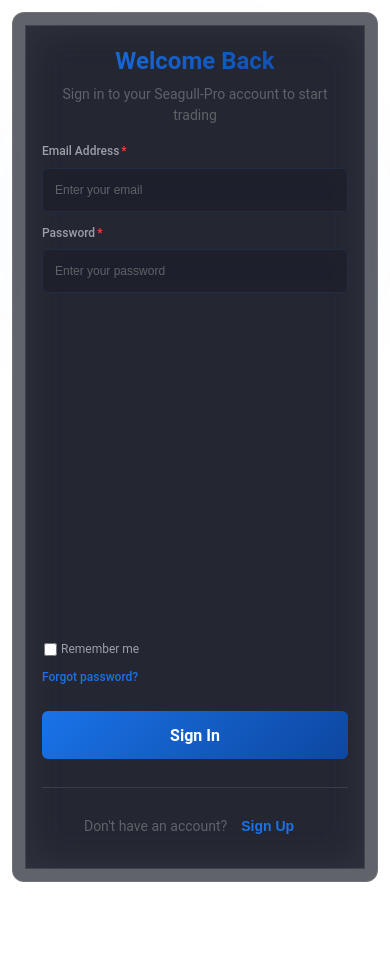
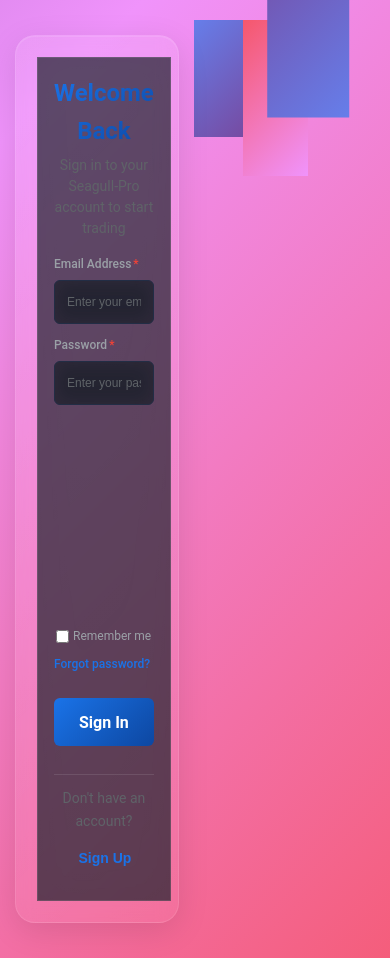
Before and after one commit to JumaAlpha/Seagull-pro, a React (Vite) app: page /login in a window 390 px wide. Before the commit the page ends 894 px from the top, so only its background shows below. Built offline with nearby package versions, Linux system fonts and the light colour scheme; no server answers.

Commit message:
Optimize Login Page CSS for performance and responsiveness
Optimized CSS for the Login Page with improved performance and responsiveness. Added CSS variables for better management and adjusted styles for mobile and dark mode support.

```diff
--- a/src/pages/Auth/Login/Login.module.css
+++ b/src/pages/Auth/Login/Login.module.css
@@ -1,59 +1,116 @@
+/* Optimized Login Page CSS */
+
+/* CSS Variables - Optimized for performance */
+:root {
+  /* Animation timings */
+  --anim-fast: 200ms ease;
+  --anim-medium: 300ms ease;
+  --anim-slow: 500ms ease;
+
+  /* Z-index layers */
+  --z-background: -1;
+  --z-base: 1;
+  --z-overlay: 10;
+  --z-modal: 100;
+}
+
 .loginPage {
   min-height: 100vh;
+  min-height: 100dvh; /* Dynamic viewport height for mobile */
   display: flex;
   align-items: center;
   justify-content: center;
   position: relative;
   overflow: hidden;
-  background: var(--gradient-bg);
+
+  /* Beautiful gradient background - optimized with hardware acceleration */
+  background: linear-gradient(
+    135deg,
+    #667eea 0%,
+    #764ba2 25%,
+    #f093fb 50%,
+    #f5576c 75%,
+    #f093fb 100%
+  );
+  background-attachment: fixed; /* For parallax effect on desktop */
+  background-size: 400% 400%;
+  animation: gradientShift 15s ease infinite;
+
+  /* Optimize for GPU acceleration */
+  transform: translateZ(0);
+  backface-visibility: hidden;
+  perspective: 1000px;
+  will-change: background-position;
 }
 
 .container {
   display: grid;
-  grid-template-columns: 1fr 1fr;
+  grid-template-columns: minmax(300px, 1fr) minmax(300px, 1fr);
   width: 100%;
-  max-width: 1400px;
-  min-height: 80vh;
+  max-width: min(1400px, 95vw);
+  min-height: min(80vh, 700px);
   position: relative;
-  z-index: 1;
+  z-index: var(--z-base);
   align-items: stretch;
-  background: var(--bg-glass);
-  backdrop-filter: blur(20px);
-  -webkit-backdrop-filter: blur(20px);
-  border: 1px solid var(--bg-glass-light);
-  border-radius: var(--radius-xl);
-  box-shadow: var(--shadow-glass);
+
+  /* Glass effect - optimized */
+  background: linear-gradient(
+    135deg,
+    rgba(255, 255, 255, 0.1) 0%,
+    rgba(255, 255, 255, 0.05) 100%
+  );
+  backdrop-filter: blur(10px);
+  -webkit-backdrop-filter: blur(10px);
+  border: 1px solid rgba(255, 255, 255, 0.1);
+  border-radius: 24px;
+  box-shadow:
+    0 8px 32px rgba(0, 0, 0, 0.1),
+    inset 0 1px 0 rgba(255, 255, 255, 0.1);
+
+  /* Performance optimization */
+  transform: translateZ(0);
+  backface-visibility: hidden;
+  will-change: transform, opacity;
+
+  margin: 20px;
   overflow: hidden;
-  margin: var(--space-2xl);
+  transition: all var(--anim-medium);
 }
 
 .previewSection {
-  padding: var(--space-2xl);
+  padding: clamp(1.5rem, 3vw, 3rem);
   display: flex;
   align-items: center;
   justify-content: center;
   height: 100%;
-  border-right: 1px solid var(--bg-glass-light);
+  border-right: 1px solid rgba(255, 255, 255, 0.1);
+
+  /* Performance optimization */
+  contain: layout style paint;
 }
 
 .formSection {
-  padding: var(--space-2xl);
+  padding: clamp(1.5rem, 3vw, 3rem);
   display: flex;
   align-items: center;
   justify-content: center;
   height: 100%;
+
+  /* Performance optimization */
+  contain: layout style paint;
 }
 
 .formContainer {
   width: 100%;
-  max-width: 500px;
+  max-width: min(500px, 100%);
   height: 100%;
   display: flex;
   align-items: center;
 }
 
 /* Remove individual borders from AuthForm and DashboardCard */
-:global(.authForm) {
+:global(.authForm),
+:global(.dashboardCard) {
   border: none !important;
   box-shadow: none !important;
   backdrop-filter: none !important;
@@ -61,63 +118,82 @@
   background: transparent !important;
   height: 100% !important;
   max-height: none !important;
+  width: 100% !important;
 }
 
-:global(.dashboardCard) {
-  border: none !important;
-  box-shadow: none !important;
-  backdrop-filter: none !important;
-  -webkit-backdrop-filter: none !important;
-  background: transparent !important;
+/* Background Orbs - Optimized for performance */
+.orbContainer {
+  position: absolute;
+  inset: 0;
+  overflow: hidden;
+  z-index: var(--z-background);
+  pointer-events: none;
+  filter: url('#goo');
 }
 
-/* Background Orbs */
+.backgroundOrb {
+  position: absolute;
+  border-radius: 50%;
+  opacity: 0.08;
+  filter: blur(40px);
+  mix-blend-mode: screen;
+  animation: float var(--duration, 8s) ease-in-out infinite;
+
+  /* Performance optimization */
+  transform: translateZ(0);
+  backface-visibility: hidden;
+  will-change: transform;
+}
+
 .backgroundOrb1 {
-  position: absolute;
   top: 10%;
   left: 10%;
-  width: 300px;
-  height: 300px;
-  background: var(--primary);
-  border-radius: 50%;
-  opacity: 0.05;
-  filter: blur(60px);
-  animation: float 8s ease-in-out infinite;
+  width: min(300px, 30vw);
+  height: min(300px, 30vw);
+  background: linear-gradient(135deg, #667eea, #764ba2);
+  --duration: 8s;
 }
 
 .backgroundOrb2 {
-  position: absolute;
   bottom: 10%;
   right: 10%;
-  width: 400px;
-  height: 400px;
-  background: var(--secondary);
-  border-radius: 50%;
-  opacity: 0.05;
-  filter: blur(60px);
-  animation: float 12s ease-in-out infinite reverse;
+  width: min(400px, 40vw);
+  height: min(400px, 40vw);
+  background: linear-gradient(135deg, #f5576c, #f093fb);
+  --duration: 12s;
+  animation-direction: alternate;
 }
 
 .backgroundOrb3 {
-  position: absolute;
   top: 50%;
   left: 50%;
   transform: translate(-50%, -50%);
-  width: 500px;
-  height: 500px;
-  background: var(--accent);
-  border-radius: 50%;
-  opacity: 0.03;
-  filter: blur(80px);
-  animation: float 10s ease-in-out infinite;
+  width: min(500px, 50vw);
+  height: min(500px, 50vw);
+  background: linear-gradient(135deg, #764ba2, #667eea);
+  --duration: 10s;
+  animation-delay: -2s;
 }
 
-/* Responsive */
+/* SVG Filter for better blur performance */
+.svgFilters {
+  position: absolute;
+  width: 0;
+  height: 0;
+  visibility: hidden;
+}
+
+/* Responsive Design - Mobile First Approach */
 @media (max-width: 1024px) {
+  .loginPage {
+    background-attachment: scroll; /* Remove fixed background on mobile */
+  }
+
   .container {
     grid-template-columns: 1fr;
-    margin: var(--space-xl);
-    min-height: auto;
+    max-width: min(600px, 95vw);
+    min-height: min(70vh, 600px);
+    margin: 15px;
   }
 
   .previewSection {
@@ -125,31 +201,162 @@
   }
 
   .formSection {
-    padding: var(--space-xl);
+    padding: clamp(1rem, 2.5vw, 2rem);
+  }
+
+  .backgroundOrb {
+    filter: blur(30px); /* Reduced blur for mobile performance */
+  }
+}
+
+@media (max-width: 640px) {
+  .loginPage {
+    align-items: flex-start;
+    padding-top: 20px;
+    padding-bottom: 20px;
   }
 
   .container {
-    min-height: 70vh;
-  }
-}
-
-@media (max-width: 768px) {
-  .container {
-    margin: var(--space-lg);
     min-height: auto;
+    border-radius: 20px;
   }
 
   .formSection {
-    padding: var(--space-lg);
+    padding: 1.5rem;
   }
 
   :global(.authForm) {
     height: auto !important;
-    min-height: 500px;
+    min-height: 400px;
+  }
+
+  .backgroundOrb {
+    display: none; /* Hide orbs on very small screens for performance */
   }
 }
 
+/* Reduced motion preference */
+@media (prefers-reduced-motion: reduce) {
+  .loginPage {
+    animation: none;
+    background-size: 100% 100%;
+  }
+
+  .backgroundOrb,
+  .container {
+    animation: none !important;
+    transition: none !important;
+  }
+
+  .backgroundOrb {
+    filter: blur(20px);
+  }
+}
+
+/* Dark mode support */
+@media (prefers-color-scheme: dark) {
+  .container {
+    background: linear-gradient(
+      135deg,
+      rgba(0, 0, 0, 0.3) 0%,
+      rgba(0, 0, 0, 0.2) 100%
+    );
+    border: 1px solid rgba(255, 255, 255, 0.05);
+    box-shadow:
+      0 8px 32px rgba(0, 0, 0, 0.3),
+      inset 0 1px 0 rgba(255, 255, 255, 0.05);
+  }
+
+  .backgroundOrb {
+    opacity: 0.1;
+    mix-blend-mode: lighten;
+  }
+}
+
+/* High contrast mode */
+@media (prefers-contrast: high) {
+  .container {
+    border: 2px solid currentColor;
+  }
+
+  .backgroundOrb {
+    opacity: 0.15;
+  }
+}
+
+/* Touch device optimizations */
+@media (hover: none) and (pointer: coarse) {
+  .loginPage {
+    background-attachment: scroll;
+  }
+
+  .container {
+    backdrop-filter: blur(5px);
+    -webkit-backdrop-filter: blur(5px);
+  }
+
+  .backgroundOrb {
+    filter: blur(20px);
+  }
+}
+
+/* Animations */
 @keyframes float {
-  0%, 100% { transform: translateY(0px) scale(1); }
-  50% { transform: translateY(-20px) scale(1.05); }
+  0%, 100% {
+    transform: translateY(0) translateX(0) scale(1);
+  }
+  33% {
+    transform: translateY(-20px) translateX(10px) scale(1.02);
+  }
+  66% {
+    transform: translateY(10px) translateX(-10px) scale(0.98);
+  }
 }
+
+@keyframes gradientShift {
+  0% {
+    background-position: 0% 50%;
+  }
+  50% {
+    background-position: 100% 50%;
+  }
+  100% {
+    background-position: 0% 50%;
+  }
+}
+
+/* Loading state */
+.loginPage:global(.loading) .container {
+  opacity: 0.8;
+  filter: blur(2px);
+}
+
+/* Error state */
+.loginPage:global(.error) .container {
+  animation: shake 0.5s ease;
+}
+
+@keyframes shake {
+  0%, 100% { transform: translateX(0); }
+  25% { transform: translateX(-10px); }
+  75% { transform: translateX(10px); }
+}
+
+/* Print styles */
+@media print {
+  .loginPage {
+    background: white !important;
+    min-height: auto;
+  }
+
+  .container {
+    box-shadow: none !important;
+    border: 1px solid #ddd !important;
+    backdrop-filter: none !important;
+  }
+
+  .backgroundOrb,
+  .orbContainer {
+    display: none !important;
+  }
+}
```
